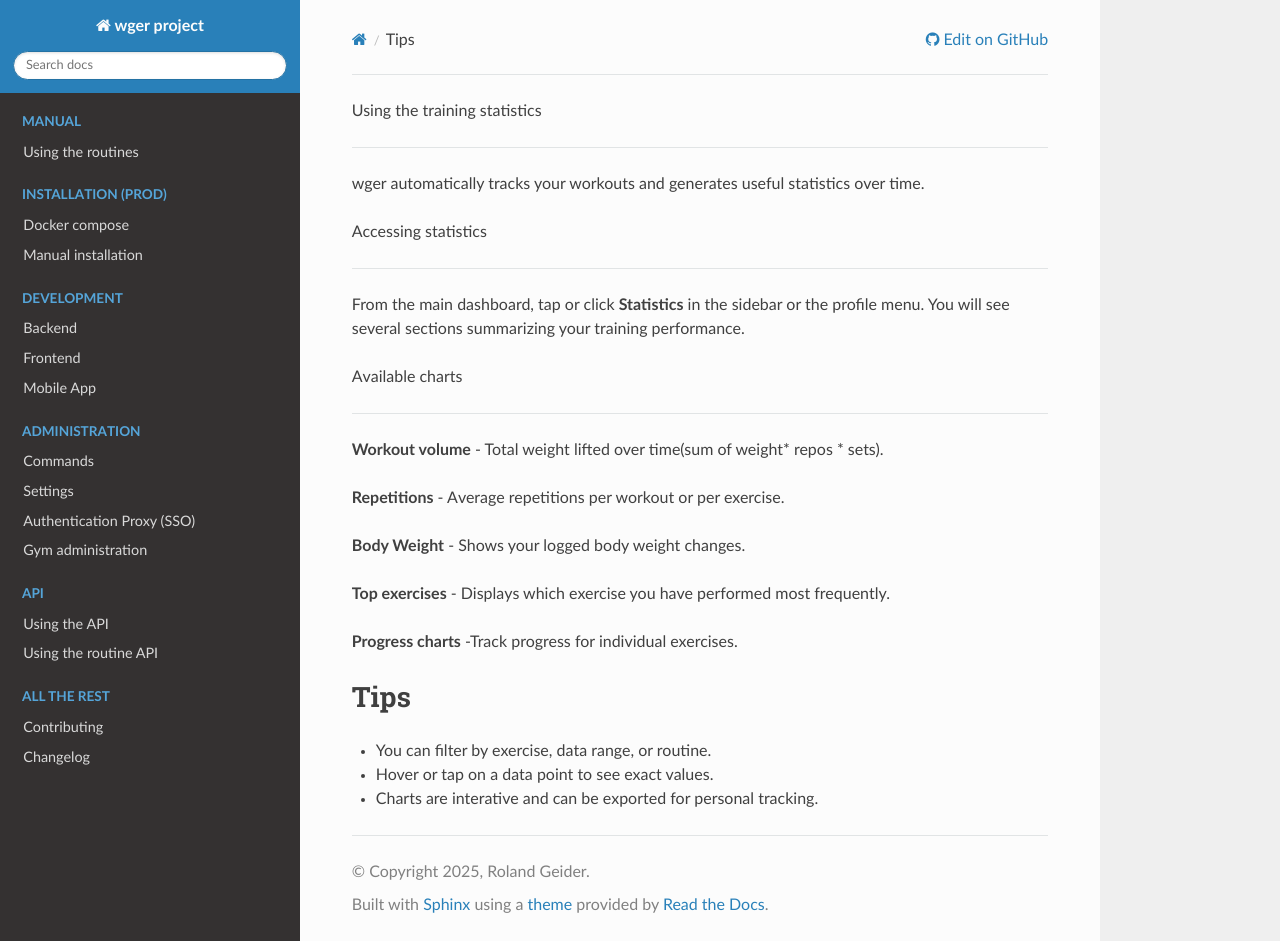
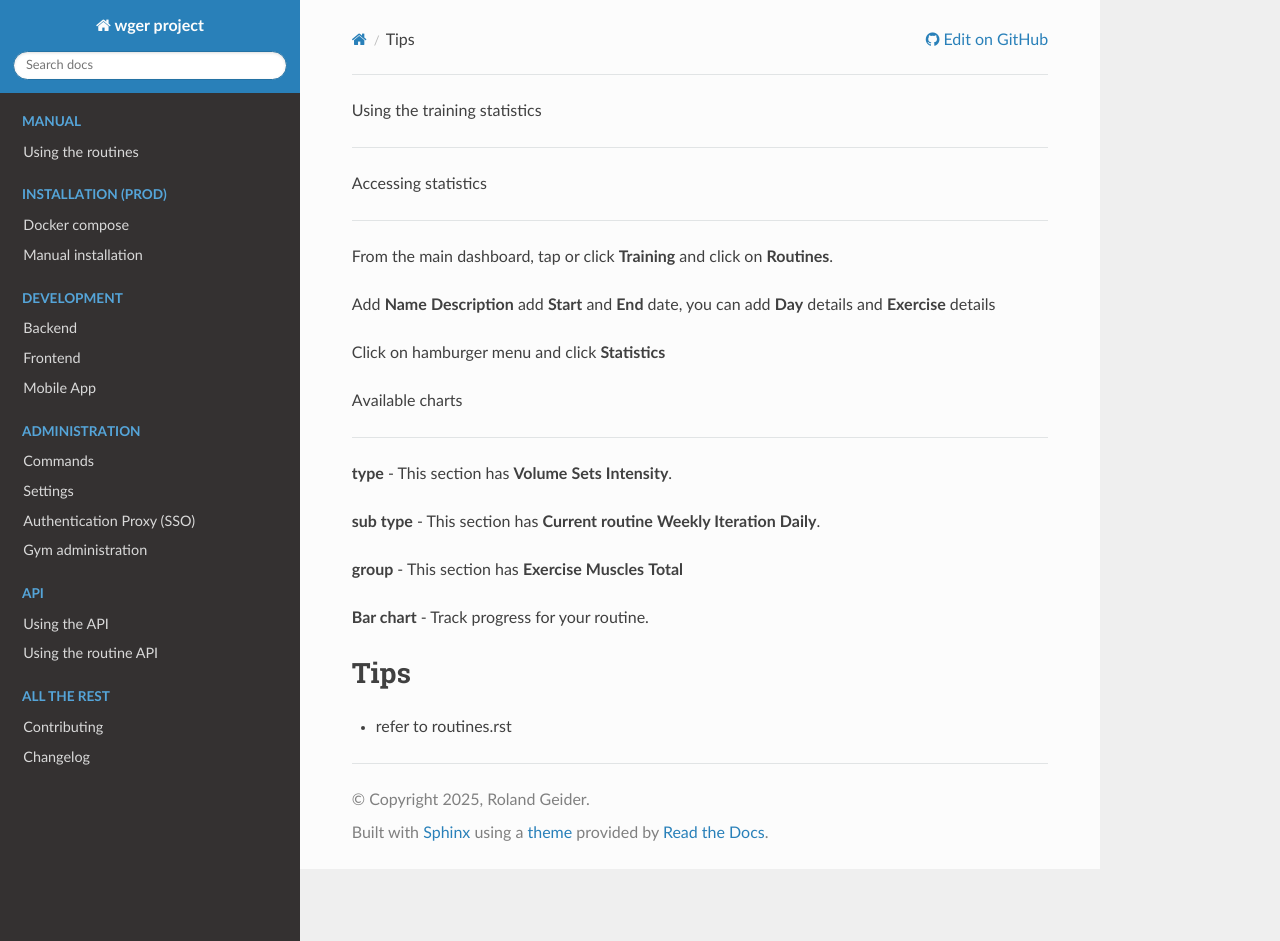
Before and after one commit to wger-project/docs, a Sphinx documentation site: the page built from docs/manual/statistics.rst, in a window 1280 px wide and 941 px high. Built offline with Sphinx 7.4.7 and the Read the Docs theme 3.1.0, drawn with Linux system fonts in a browser that asks for light colours.

Commit message:
update docs

```diff
--- a/docs/manual/statistics.rst
+++ b/docs/manual/statistics.rst
@@ -2,27 +2,25 @@ Using the training statistics
 
 =============================
 
-wger automatically tracks your workouts and generates useful statistics over time.
+
 
 Accessing statistics
 
 --------------------
 
-From the main dashboard, tap or click **Statistics** in the sidebar or the profile menu.
-You will see several sections summarizing your training performance.
+- From the main dashboard, tap or click **Training** and click on **Routines**.
+- Add **Name** **Description** add **Start** and **End** date, you can add **Day** details and **Exercise** details
+- Click on hamburger menu and click **Statistics**
 
 Available charts
 
 ----------------
 
-* **Workout volume** - Total weight lifted over time(sum of weight* repos * sets).
-* **Repetitions** - Average repetitions per workout or per exercise.
-* **Body Weight** - Shows your logged body weight changes.
-* **Top exercises** - Displays which exercise you have performed most frequently.
-* **Progress charts** -Track progress for individual exercises.
+* **type** - This section has **Volume** **Sets** **Intensity**.
+* **sub type** - This section has **Current routine** **Weekly Iteration** **Daily**.
+* **group** - This section has **Exercise** **Muscles** **Total**
+* **Bar chart** - Track progress for your routine.
 
 Tips
 ----
-- You can filter by exercise, data range, or routine.
-- Hover or tap on a data point to see exact values.
-- Charts are interative and can be exported for personal tracking.
+- refer to routines.rst
```
Also changed, not shown: docs/manual/goals.rst (+5 -5 lines), docs/manual/meals.rst (+10 -11 lines), docs/manual/nutrition.rst (+13 -7 lines).
